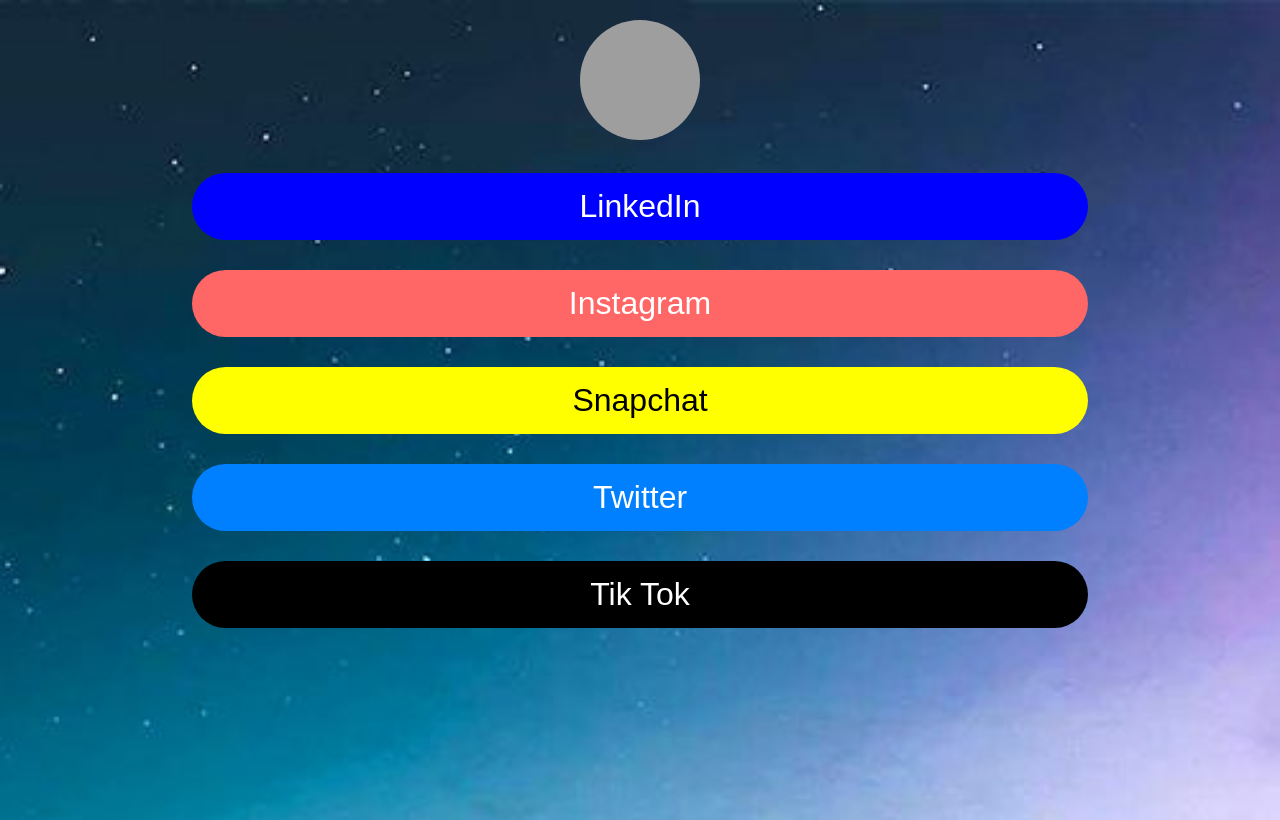
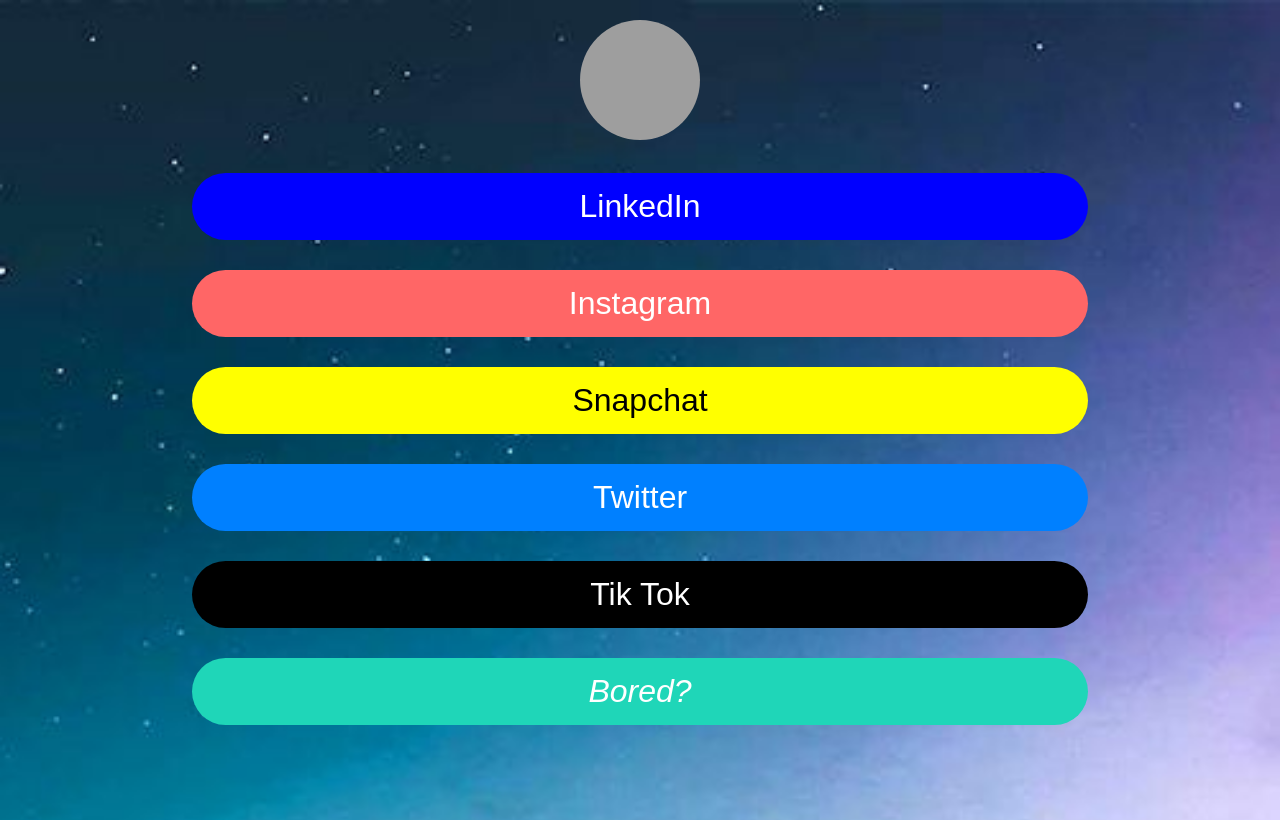
Before and after one commit to Najel-A/NFC, a plain HTML site: page index.html in a window 1280 px wide. Drawn offline with Linux system fonts and the light colour scheme; grey boxes are pictures that could not be loaded.

Commit message:
Last update

```diff
--- a/index.html
+++ b/index.html
@@ -27,6 +27,7 @@
     <br>
     <button onclick="TikTok();" class="tiktok">Tik Tok</button>
     <br>
+    <a href="suprise.html"><button class="bored"><i>Bored?</i></button></a>
     <script type="text/javascript">
         window.onload = time()
     </script>
--- a/mystyle.css
+++ b/mystyle.css
@@ -78,6 +78,18 @@ body {
   font-size: 32px;
 }
 
+.bored {
+  background-color: rgb(31, 214, 184);
+  border: none;
+  border-radius: 35px;
+  color: white;
+  padding: 15px 48px;
+  width: 70%;
+  margin: 15px;
+  font-size: 32px;
+}
+
+
 .round {
     border-radius: 50%;
     width: 15vh;
```
Also changed, not shown: suprise.html (+1 -1 lines).
